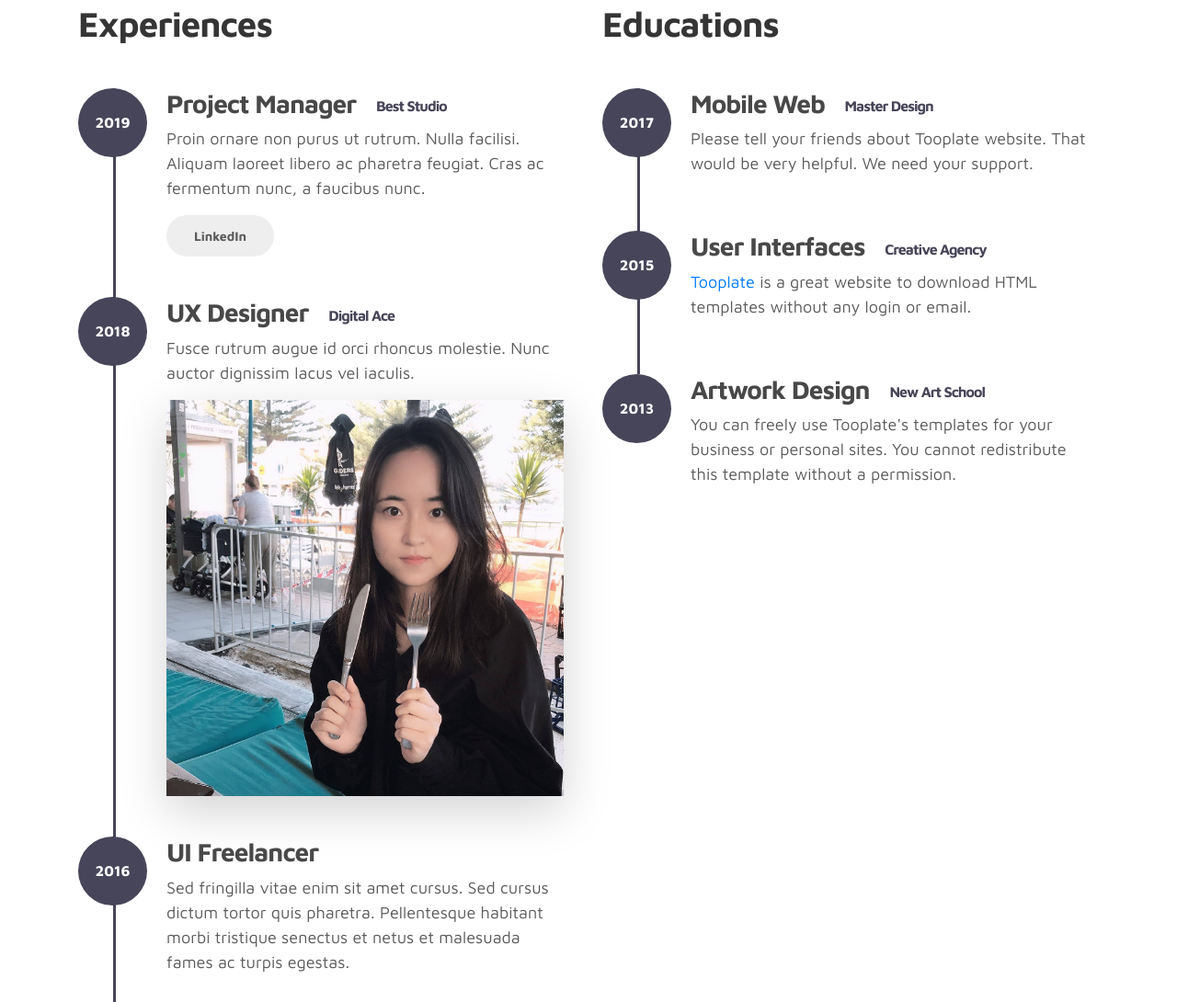
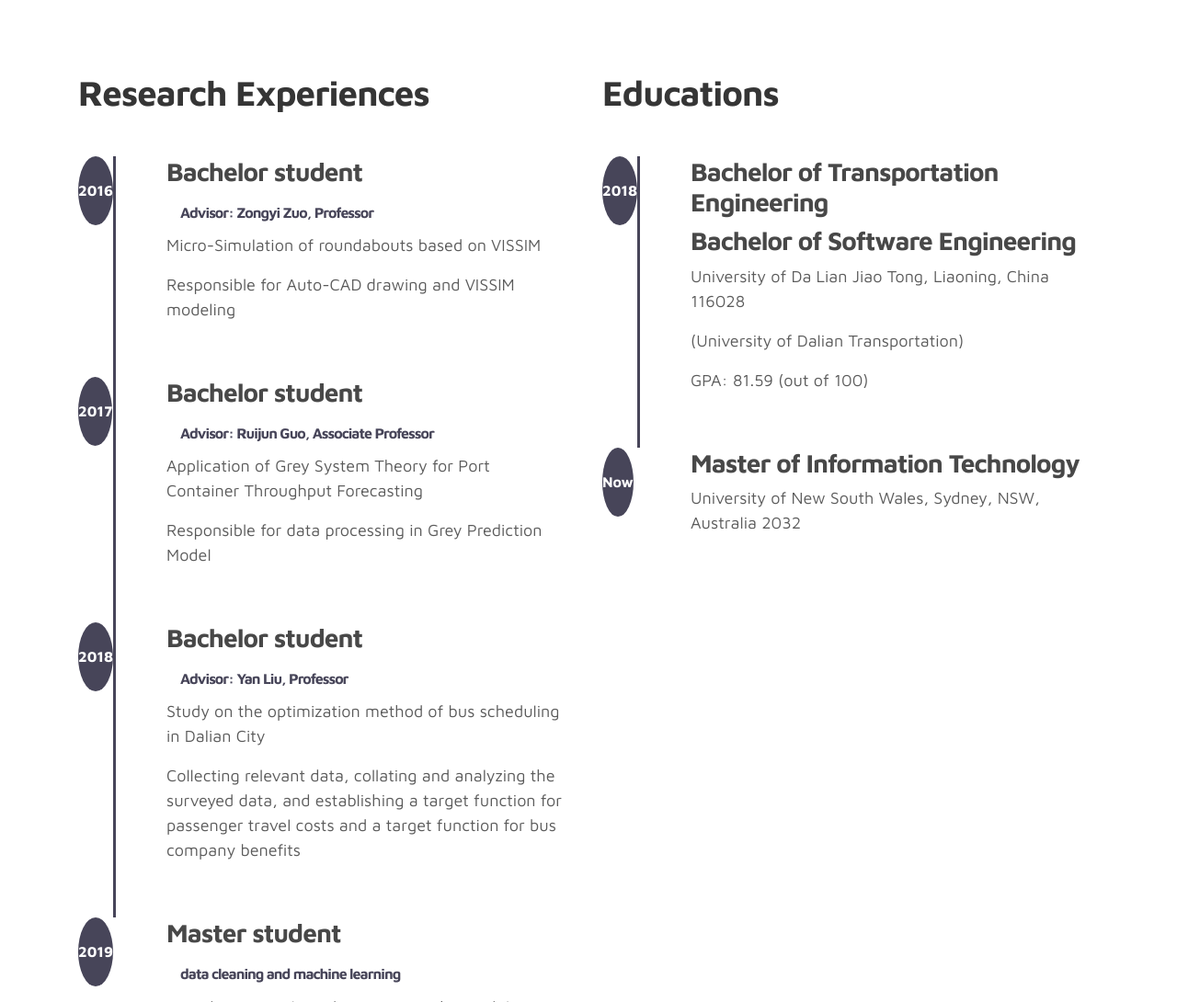
Before and after one commit to qiwangai/qiwang0.github.io, a plain HTML site: page index.html in a window 1280 px wide. Shown: the part 1710-2800 px from the top of the page at 92% size. Drawn offline with Linux system fonts and the light colour scheme.

Commit message:
Add experiences

```diff
--- a/css/tooplate-style.css
+++ b/css/tooplate-style.css
@@ -329,7 +329,7 @@ b, strong {
   background: #474559;
   border-radius: 100%;
   position: absolute;
-  width: 75px;
+  width: px;
   height: 75px;
   line-height: 75px;
   text-align: center;
--- a/index.html
+++ b/index.html
@@ -74,12 +74,7 @@
                         </div>
                     </h1>
 
-                    <p>I love food! I love life!</p>
-
                     <div class="custom-btn-group mt-4">
-                        <a href="https://www.linkedin.com/in/qiw" class="btn mr-lg-2 custom-btn">LinkedIn</a>
-                        <a href="https://www.facebook.com/profile.php?id=100029985228658"
-                           class="btn mr-lg-2 custom-btn">Facebook</a>
                         <a href="mailto:qiwangai@outlook.com?subject=From your personal website&amp;body=Hi, your personal website looks good! from a visitor."
                            class="btn mr-lg-2 custom-btn">Email</a>
                     </div>
@@ -104,37 +99,25 @@
             <div class="col-lg-11 text-center mx-auto col-12">
 
                 <div class="col-lg-8 mx-auto">
-                    <h2>My Accomplishmentss</h2>
+                    <h2>My Accomplishments</h2>
                 </div>
 
                 <div class="owl-carousel owl-theme">
                     <div class="item">
                         <div class="project-info">
-                            <img src="images/project/project-image01.png" class="img-fluid" alt="project image">
+                            <img src="images/p1.png" class="img-fluid rounded-lg" alt="project image">
                         </div>
                     </div>
 
                     <div class="item">
                         <div class="project-info">
-                            <img src="images/project/project-image02.png" class="img-fluid" alt="project image">
+                            <img src="images/p2.png" class="img-fluid rounded-lg" alt="project image">
                         </div>
                     </div>
 
                     <div class="item">
                         <div class="project-info">
-                            <img src="images/project/project-image03.png" class="img-fluid" alt="project image">
-                        </div>
-                    </div>
-
-                    <div class="item">
-                        <div class="project-info">
-                            <img src="images/project/project-image04.png" class="img-fluid" alt="project image">
-                        </div>
-                    </div>
-
-                    <div class="item">
-                        <div class="project-info">
-                            <img src="images/project/project-image05.png" class="img-fluid" alt="project image">
+                            <img src="images/p3.png" class="img-fluid rounded-lg" alt="project image">
                         </div>
                     </div>
                 </div>
@@ -150,20 +133,32 @@
         <div class="row">
 
             <div class="col-lg-6 col-12">
-                <h2 class="mb-4">Experiences</h2>
+                <h2 class="mb-4">Research Experiences</h2>
 
                 <div class="timeline">
                     <div class="timeline-wrapper">
                         <div class="timeline-yr">
-                            <span>2019</span>
+                            <span>2016</span>
                         </div>
                         <div class="timeline-info">
-                            <h3><span>Project Manager</span>
-                                <small>Best Studio</small>
-                            </h3>
-                            <p>Proin ornare non purus ut rutrum. Nulla facilisi. Aliquam laoreet libero ac pharetra
-                                feugiat. Cras ac fermentum nunc, a faucibus nunc.</p>
-                            <a href="https://www.linkedin.com/in/qiw" class="btn mr-lg-2 custom-btn">LinkedIn</a>
+                            <h3><span>Bachelor student</span></h3>
+                            <h3><small>Advisor: Zongyi Zuo, Professor</small></h3>
+                            <p>Micro-Simulation of roundabouts based on VISSIM</p>
+                            <p>Responsible for Auto-CAD drawing and VISSIM modeling</p>
+
+                        </div>
+                    </div>
+
+                    <div class="timeline-wrapper">
+                        <div class="timeline-yr">
+                            <span>2017</span>
+                        </div>
+                        <div class="timeline-info">
+                            <h3><span>Bachelor student</span></h3>
+                            <h3><small>Advisor: Ruijun Guo, Associate Professor</small></h3>
+                            <p>Application of Grey System Theory for Port Container Throughput Forecasting</p>
+                            <p>Responsible for data processing in Grey Prediction Model
+                            </p>
                         </div>
                     </div>
 
@@ -172,34 +167,27 @@
                             <span>2018</span>
                         </div>
                         <div class="timeline-info">
-                            <h3><span>UX Designer</span>
-                                <small>Digital Ace</small>
-                            </h3>
-                            <p>Fusce rutrum augue id orci rhoncus molestie. Nunc auctor dignissim lacus vel iaculis.</p>
-                            <img class="img-fluid shadow-lg" src="images/me.jpg">
+                            <h3><span>Bachelor student</span></h3>
+                            <h3><small>Advisor: Yan Liu, Professor</small></h3>
+                            <p>Study on the optimization method of bus scheduling in Dalian City</p>
+                            <p> Collecting relevant data, collating and analyzing the surveyed data, and establishing a
+                                target function for passenger travel costs and a target function for bus company
+                                benefits</p>
                         </div>
                     </div>
 
                     <div class="timeline-wrapper">
                         <div class="timeline-yr">
-                            <span>2016</span>
+                            <span>2019</span>
                         </div>
                         <div class="timeline-info">
-                            <h3><span>UI Freelancer</h3>
-                            <p>Sed fringilla vitae enim sit amet cursus. Sed cursus dictum tortor quis pharetra.
-                                Pellentesque habitant morbi tristique senectus et netus et malesuada fames ac turpis
-                                egestas.</p>
-                        </div>
-                    </div>
-
-                    <div class="timeline-wrapper">
-                        <div class="timeline-yr">
-                            <span>2014</span>
-                        </div>
-                        <div class="timeline-info">
-                            <h3><span>Junior Designer<small>Crafted Co.</small></h3>
-                            <p>Cras scelerisque scelerisque condimentum. Nullam at volutpat mi. Nunc auctor ipsum eget
-                                magna consequat viverra.</p>
+                            <h3><span>Master student</span></h3>
+                            <h3><small>data cleaning and machine learning</small></h3>
+                            <p>Providing a simple and easy to use sharing bike usage prediction tool. With weather
+                                conditions and other parameters, providing a prediction of sharing bike demands by
+                                machine learning. The operation and maintenance team can use it for scheduling
+                                maintenance and users can use it for planning their trip</p>
+                            <p>Responsible for client design and data cleaning</p>
                         </div>
                     </div>
 
@@ -212,40 +200,24 @@
                 <div class="timeline">
                     <div class="timeline-wrapper">
                         <div class="timeline-yr">
-                            <span>2017</span>
+                            <span>2018</span>
                         </div>
                         <div class="timeline-info">
-                            <h3><span>Mobile Web</span>
-                                <small>Master Design</small>
-                            </h3>
-                            <p>Please tell your friends about Tooplate website. That would be very helpful. We need your
-                                support.</p>
-                        </div>
+                            <h3><span>Bachelor of Transportation Engineering</span></h3>
+                            <h3><span>Bachelor of Software Engineering</span></h3>
+                            <p>University of Da Lian Jiao Tong, Liaoning, China 116028</p>
+                            <p>(University of Dalian Transportation)</p>
+                            <p>GPA: 81.59 (out of 100)</p>
+                            </div>
                     </div>
 
                     <div class="timeline-wrapper">
                         <div class="timeline-yr">
-                            <span>2015</span>
+                            <span>Now</span>
                         </div>
                         <div class="timeline-info">
-                            <h3><span>User Interfaces</span>
-                                <small>Creative Agency</small>
-                            </h3>
-                            <p><a rel="nofollow" href="https://www.facebook.com/tooplate">Tooplate</a> is a great
-                                website to download HTML templates without any login or email.</p>
-                        </div>
-                    </div>
-
-                    <div class="timeline-wrapper">
-                        <div class="timeline-yr">
-                            <span>2013</span>
-                        </div>
-                        <div class="timeline-info">
-                            <h3><span>Artwork Design</span>
-                                <small>New Art School</small>
-                            </h3>
-                            <p>You can freely use Tooplate's templates for your business or personal sites. You cannot
-                                redistribute this template without a permission.</p>
+                            <h3><span>Master of Information Technology</span></h3>
+                            <p>University of New South Wales, Sydney, NSW, Australia 2032</p>
                         </div>
                     </div>
 
```
Also changed, not shown: images/p1.png (added), images/p2.png (added), images/project/project-image01.png (deleted), images/project/project-image02.png (deleted), images/project/project-image03.png (deleted), images/project/project-image04.png (deleted), images/project/project-image05.png (deleted), 3 other files.
